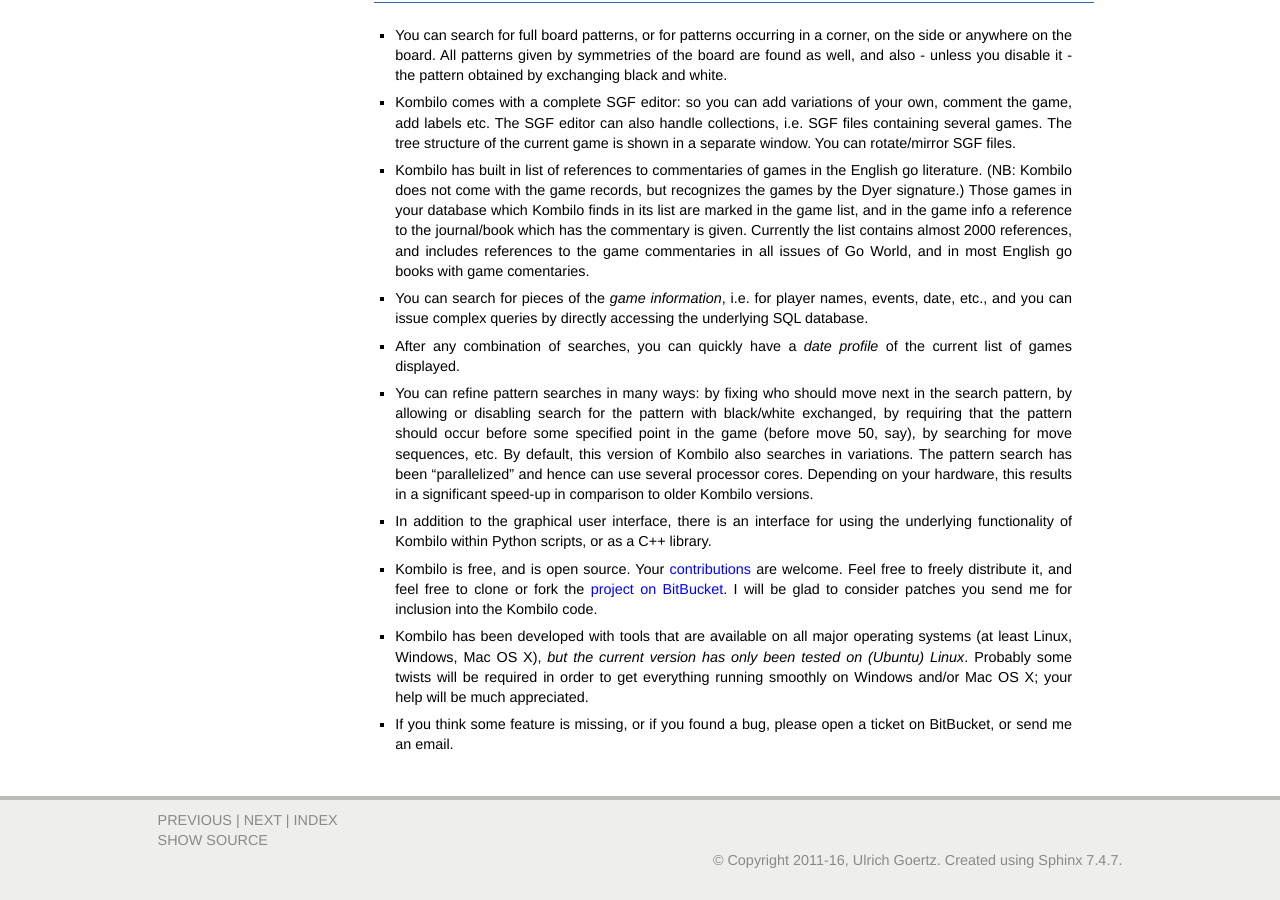
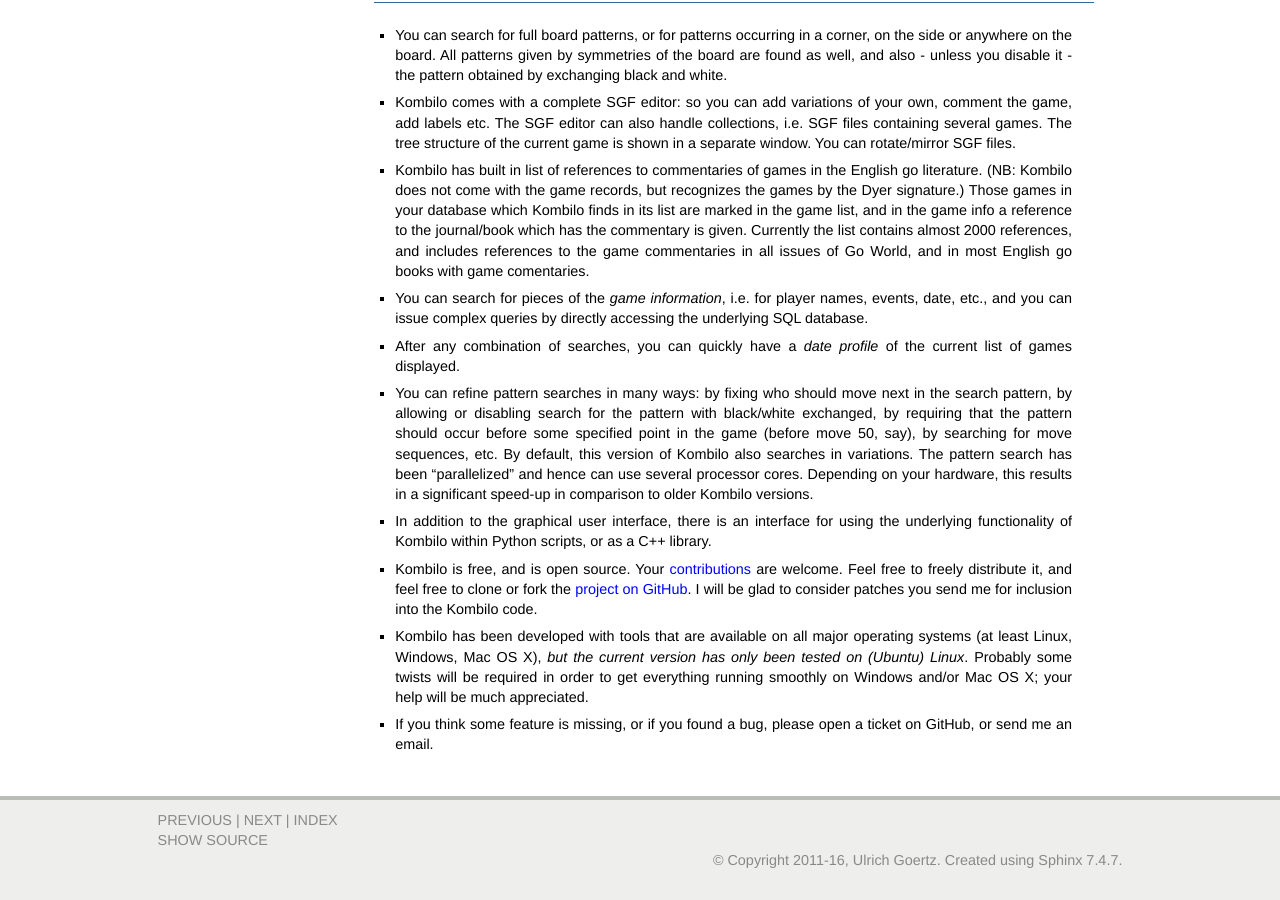
Before and after one commit to ugoertz/kombilo, a Sphinx documentation site: the page built from doc/intro.rst, in a window 1280 px wide and 900 px high, scrolled down 653 px. Built offline with Sphinx 7.4.7, drawn with Linux system fonts in a browser that asks for light colours; some of the changed text lies outside the part shown.

Commit message:
Update documentation

```diff
--- a/doc/conf.py
+++ b/doc/conf.py
@@ -53,7 +53,7 @@
 # The short X.Y version.
 version = '0.7'
 # The full version, including alpha/beta/rc tags.
-release = '0.7.5'
+release = '0.7.6'
 
 # The language for content autogenerated by Sphinx. Refer to documentation
 # for a list of supported languages.
--- a/doc/history.rst
+++ b/doc/history.rst
@@ -25,6 +25,11 @@
 
 0.7
 ---
+
+0.7.6 (October 2016)
+^^^^^^^^^^^^^^^^^^^^
+
+Some small bug fixes
 
 0.7.5 (October 2016)
 ^^^^^^^^^^^^^^^^^^^^
--- a/doc/intro.rst
+++ b/doc/intro.rst
@@ -56,8 +56,8 @@
 
 * Kombilo is free, and is open source. Your :ref:`contributions
   <contributing>` are welcome. Feel free to freely distribute it, and feel
-  free to clone or fork the `project on BitBucket
-  <https://bitbucket.org/ugoertz/kombilo/overview>`_. I will be glad to
+  free to clone or fork the `project on GitHub
+  <https://github.com/ugoertz/kombilo/>`_. I will be glad to
   consider patches you send me for inclusion into the Kombilo code.
 
 * Kombilo has been developed with tools that are available on all major
@@ -67,4 +67,4 @@
   and/or Mac OS X; your help will be much appreciated.
 
 * If you think some feature is missing, or if you found a bug, please open
-  a ticket on BitBucket, or send me an email.
+  a ticket on GitHub, or send me an email.
```
Also changed, not shown: doc/manual.rst (+13 -13 lines).
